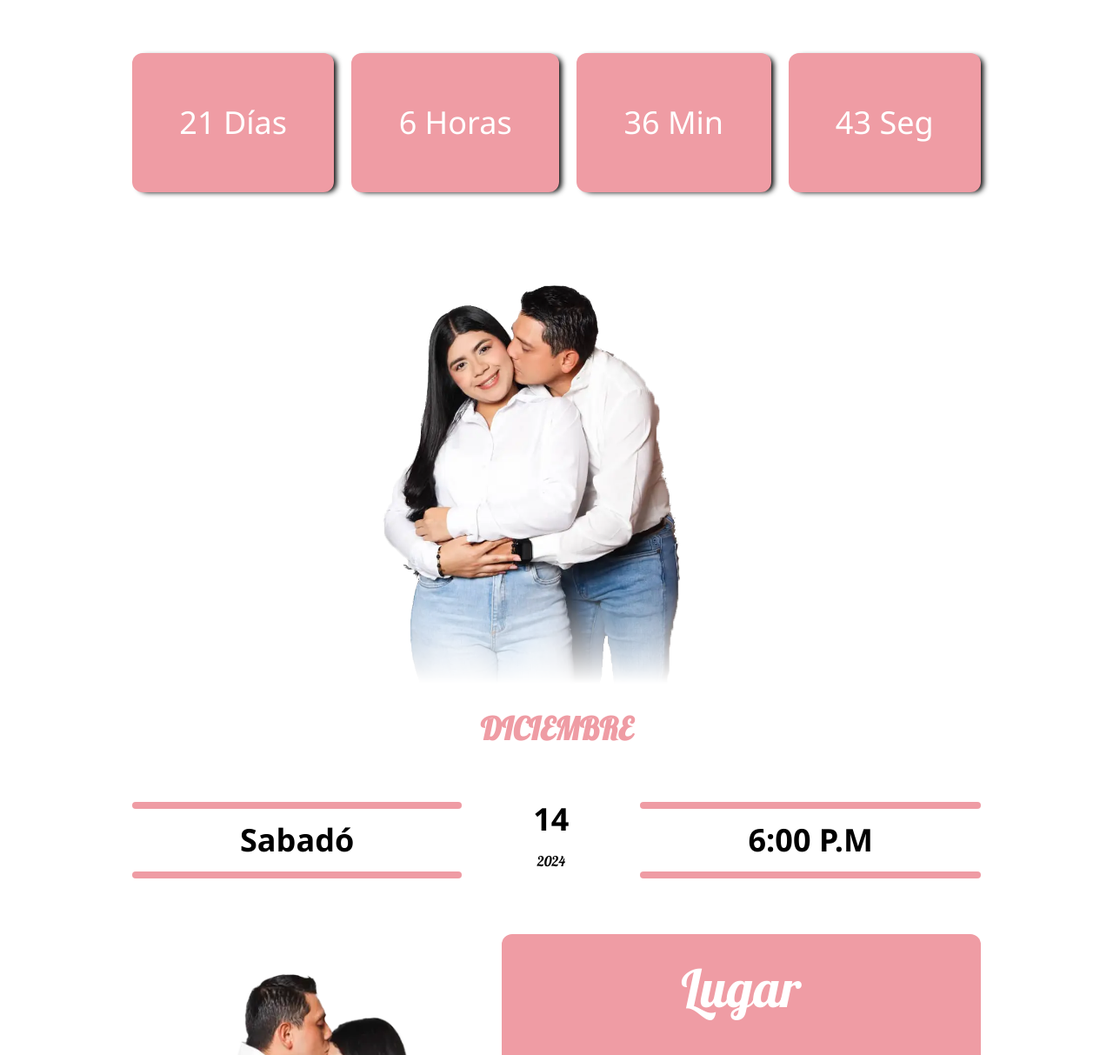
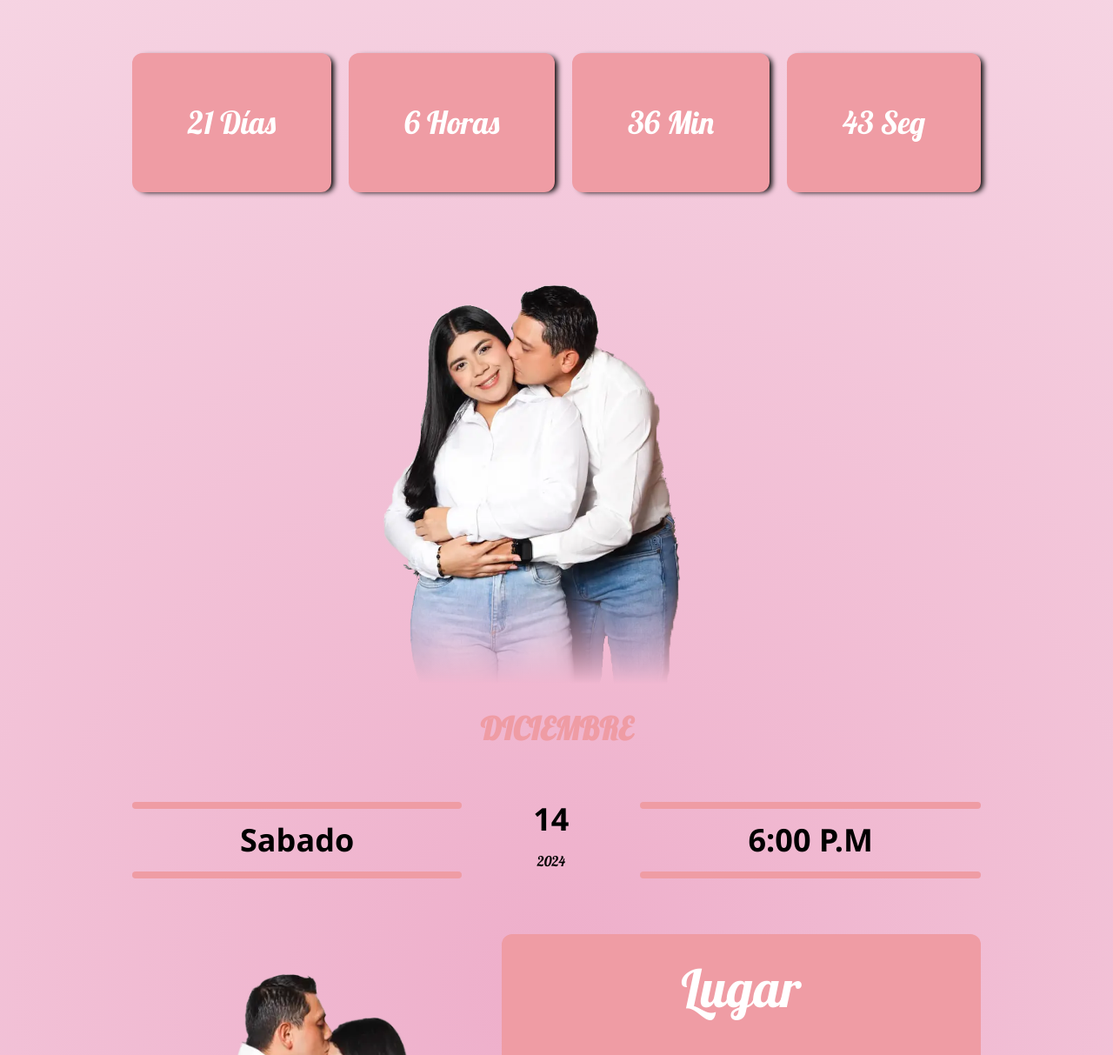
Before and after one commit to devLudociel/Boda-de-Estefani-y-Shefferson, an Astro site: page / in a window 1280 px wide. Shown: the part 1587-2800 px from the top of the page at 87% size. Built offline with nearby package versions, Linux system fonts and the light colour scheme; Astro itself is replaced by a stand-in of ours.

Commit message:
Cambio de fondo

```diff
--- a/src/components/Confirmacion.astro
+++ b/src/components/Confirmacion.astro
@@ -1,6 +1,5 @@
 ---
 ---
-
 <div class="container m-auto w-full h-4 bg-main mt-24 rounded-xl"></div>
 
 <div class="container m-auto grid place-content-center">
--- a/src/components/CuentaAtras.astro
+++ b/src/components/CuentaAtras.astro
@@ -3,10 +3,10 @@
 ---
 
 <div id="countdown" class="grid auto-cols-4 grid-flow-col gap-5 text-center container m-auto mt-16">
-    <div id="days" class="flex flex-col items-center justify-center col-span-1 w-full md:h-40 h-32 bg-main rounded-xl text-bold md:text-4xl text-white sombra"></div>
-    <div id="hours" class="flex flex-col items-center justify-center col-span-1 w-full md:h-40 h-32 bg-main rounded-xl text-bold md:text-4xl text-white sombra"></div>
-    <div id="minutes" class="flex flex-col items-center justify-center col-span-1 w-full md:h-40 h-32 bg-main rounded-xl text-bold md:text-4xl text-white sombra"></div>
-    <div id="seconds" class="flex flex-col items-center justify-center col-span-1 w-full md:h-40 h-32 bg-main rounded-xl text-bold md:text-4xl text-white sombra"></div>
+    <div id="days" class="flex flex-col items-center justify-center col-span-1 w-full md:h-40 h-32 bg-main rounded-xl text-bold md:text-4xl text-white sombra name"></div>
+    <div id="hours" class="flex flex-col items-center justify-center col-span-1 w-full md:h-40 h-32 bg-main rounded-xl text-bold md:text-4xl text-white sombra name"></div>
+    <div id="minutes" class="flex flex-col items-center justify-center col-span-1 w-full md:h-40 h-32 bg-main rounded-xl text-bold md:text-4xl text-white sombra name"></div>
+    <div id="seconds" class="flex flex-col items-center justify-center col-span-1 w-full md:h-40 h-32 bg-main rounded-xl text-bold md:text-4xl text-white sombra name"></div>
 </div>
 
 <div class="container m-auto">
@@ -22,7 +22,7 @@
   <div class="col-span-2">
     <div class="flex flex-col items-center justify-center gap-4">
       <span class="bg-main w-full h-2 rounded-lg"></span>
-      <p class="md:text-4xl font-bold text-xl">Sabadó</p>
+      <p class="md:text-4xl font-bold text-xl">Sabado</p>
       <span class="bg-main w-full h-2 rounded-lg"></span>
     </div>
   </div>
@@ -37,7 +37,7 @@
   <div class="col-span-2">
     <div class="flex flex-col items-center justify-center gap-4">
       <span class="bg-main w-full h-2 rounded-lg"></span>
-      <p class="md:text-4xl text-xl font-bold">6:00 P.M</p>
+      <p class="md:text-4xl text-xl font-bold ">6:00 P.M</p>
       <span class="bg-main w-full h-2 rounded-lg"></span>
     </div>
   </div>
--- a/src/components/Inicio.astro
+++ b/src/components/Inicio.astro
@@ -4,7 +4,7 @@ import Audio from './Audio.astro';
 ---
 
 
-<header class="bg-white">
+<header>
 
     <div class="flex max-w-full">
         <img src="/img/flor.webp" alt="" class="lg:h-52 sm:block lg:block">
@@ -27,7 +27,7 @@ import Audio from './Audio.astro';
                     <div class="flex flex-col mt-2 space-y-3 lg:space-y-0 lg:flex-row lg:h-36">
                         <Audio />
                     </div>
-                    <span class="text-black font-bold lg:text-2xl">Pulsa sobre el </span> <span class=" underline decoration-main lg:text-2xl font-bold">Corazón</span> <span class="text-black font-bold lg:text-2xl"> para escuchar</span>
+                    <span class="text-black font-bold lg:text-2xl">Pulsa sobre el </span> <span class=" underline decoration-main lg:text-2xl font-bold">corazón</span> <span class="text-black font-bold lg:text-2xl"> para escuchar</span>
                 </div>
             </div>
 
--- a/src/components/Localidad.astro
+++ b/src/components/Localidad.astro
@@ -1,7 +1,6 @@
 ---
 
 ---
-
 <div class="container w-full grid md:auto-cols-2 md:grid-flow-col m-auto gap-5 mt-16">
 
     <div class="col-span-1">
--- a/src/layouts/Layout.astro
+++ b/src/layouts/Layout.astro
@@ -16,14 +16,17 @@ const { title } = Astro.props;
 		<meta name="generator" content={Astro.generator} />
 		<title>{title}</title>
 	</head>
+
 	<body>
 		<slot />
 	</body>
 
 </html>
 
-<style is:global >
+<style is:global>
 	html{
 		font-family: 'Segoe UI', Tahoma, Geneva, Verdana, sans-serif;
+		background: rgb(238,174,202);
+		background: radial-gradient(circle, rgba(238,174,202,1) 0%, rgba(255,255,255,1) 100%);
 	}
 </style>
```
Also changed, not shown: src/pages/index.astro (line endings or trailing spaces).
